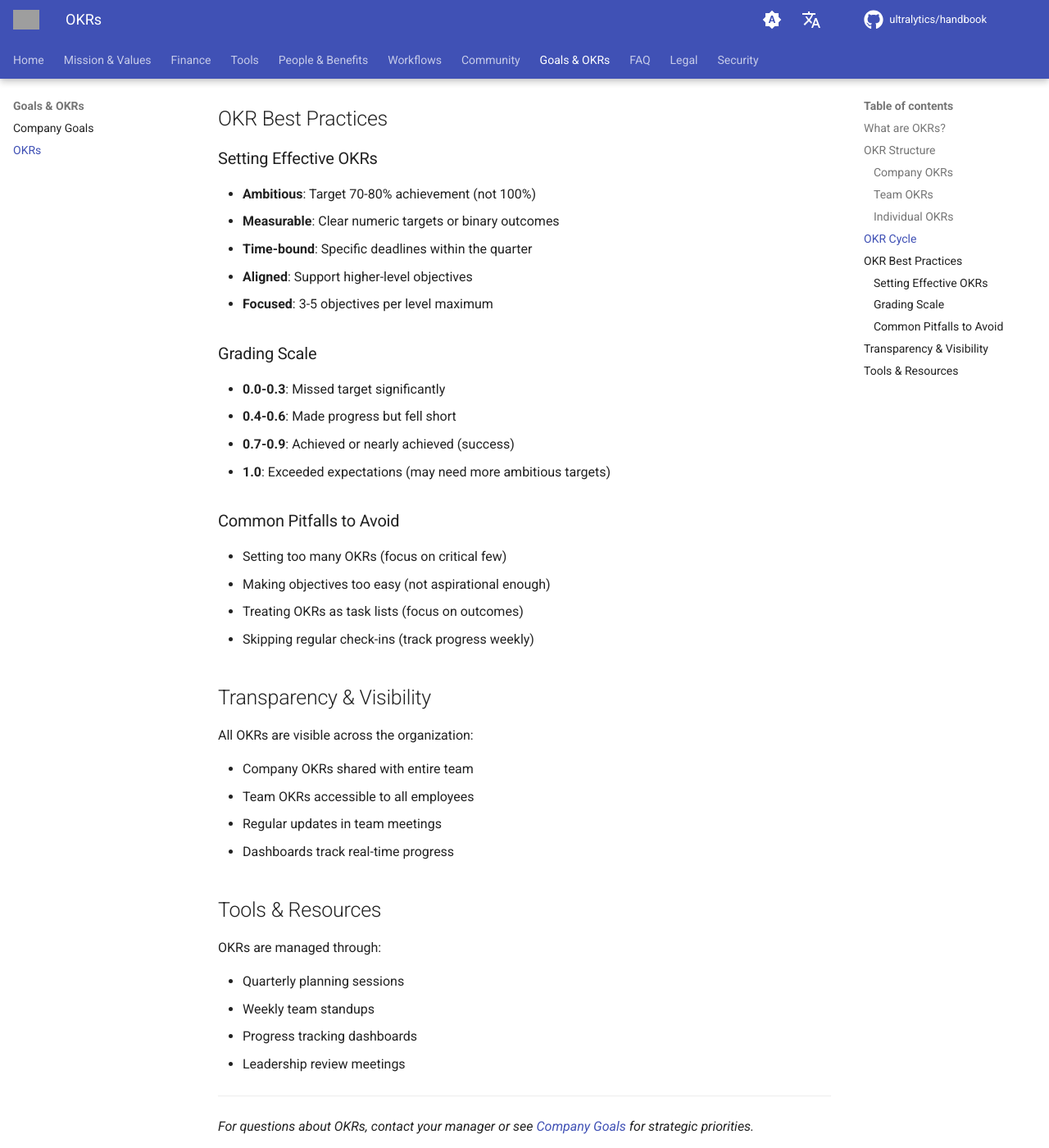
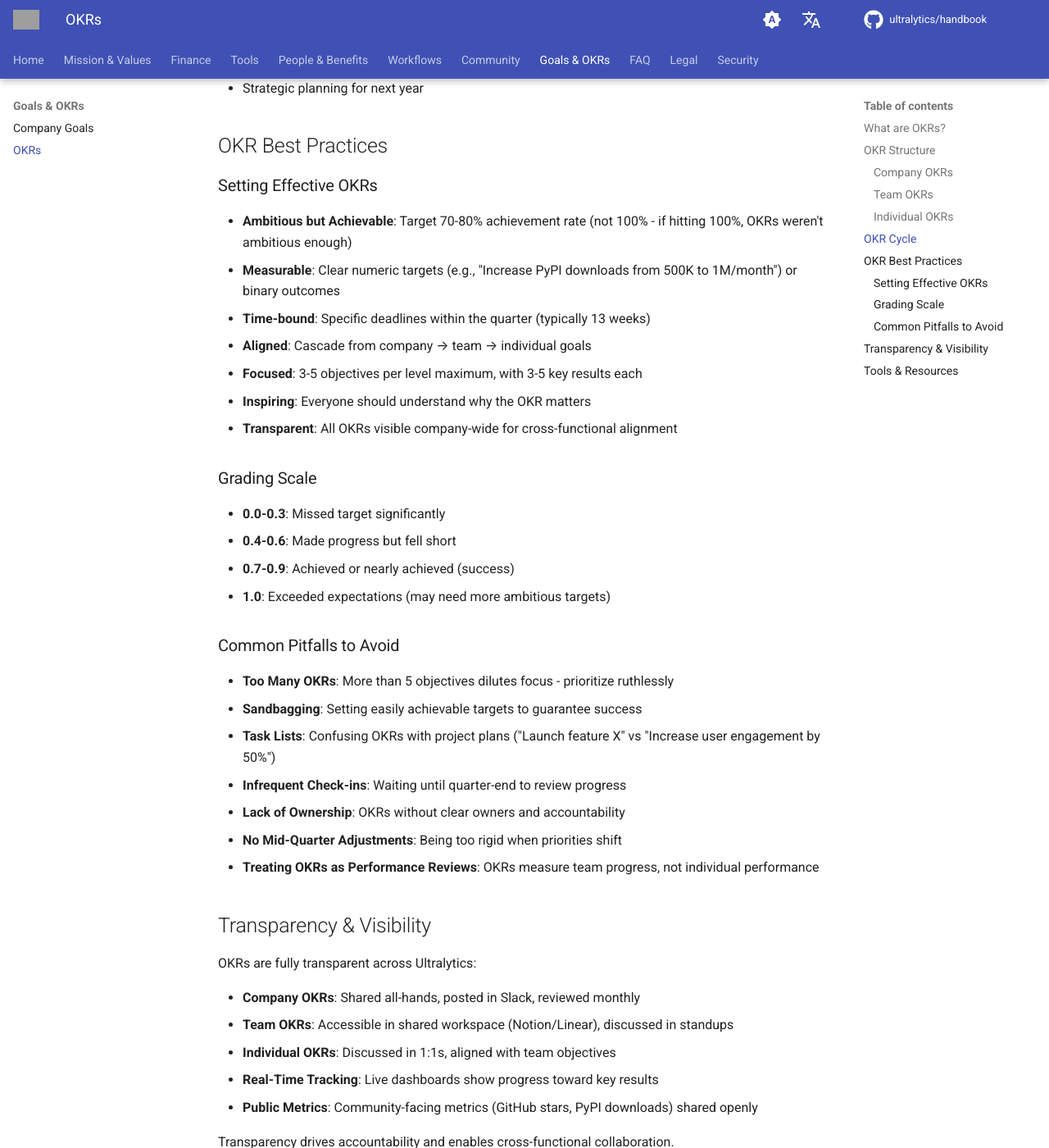
Before and after one commit to ultralytics/handbook, an MkDocs documentation site: the page built from docs/en/goals/okrs.md, in a window 1280 px wide and 1400 px high, scrolled down 1242 px. Shown: the whole window at 82% size. Built offline with MkDocs 1.6.1 and Material for MkDocs 9.7.7, drawn with Linux system fonts in a browser that asks for light colours; comment, search, counter and statistics services are not loaded; some of the changed text lies outside the part shown; grey boxes are pictures that could not be loaded.

```diff
--- a/docs/en/goals/okrs.md
+++ b/docs/en/goals/okrs.md
@@ -7,10 +7,11 @@ keywords: Ultralytics OKRs, objectives and key results, goal setting, performanc
 
 ## What are OKRs?
 
-OKRs (Objectives and Key Results) are our goal-setting framework for aligning teams and measuring progress:
+OKRs (Objectives and Key Results) are our goal-setting framework for aligning teams and measuring progress. Used by Google, Intel, and leading startups, OKRs help us focus on what matters most:
 
-- **Objectives**: Qualitative goals describing what we want to achieve
-- **Key Results**: Quantitative metrics measuring progress toward objectives
+- **Objectives**: Qualitative, ambitious goals describing what we want to achieve
+- **Key Results**: 3-5 quantitative, time-bound metrics measuring progress toward objectives
+- **Initiatives**: The specific projects and tasks we'll execute to achieve key results
 
 ## OKR Structure
 
@@ -45,11 +46,13 @@ Team members set personal OKRs in collaboration with their managers, supporting
 
 ### Setting Effective OKRs
 
-- **Ambitious**: Target 70-80% achievement (not 100%)
-- **Measurable**: Clear numeric targets or binary outcomes
-- **Time-bound**: Specific deadlines within the quarter
-- **Aligned**: Support higher-level objectives
-- **Focused**: 3-5 objectives per level maximum
+- **Ambitious but Achievable**: Target 70-80% achievement rate (not 100% - if hitting 100%, OKRs weren't ambitious enough)
+- **Measurable**: Clear numeric targets (e.g., "Increase PyPI downloads from 500K to 1M/month") or binary outcomes
+- **Time-bound**: Specific deadlines within the quarter (typically 13 weeks)
+- **Aligned**: Cascade from company → team → individual goals
+- **Focused**: 3-5 objectives per level maximum, with 3-5 key results each
+- **Inspiring**: Everyone should understand why the OKR matters
+- **Transparent**: All OKRs visible company-wide for cross-functional alignment
 
 ### Grading Scale
 
@@ -60,19 +63,25 @@ Team members set personal OKRs in collaboration with their managers, supporting
 
 ### Common Pitfalls to Avoid
 
-- Setting too many OKRs (focus on critical few)
-- Making objectives too easy (not aspirational enough)
-- Treating OKRs as task lists (focus on outcomes)
-- Skipping regular check-ins (track progress weekly)
+- **Too Many OKRs**: More than 5 objectives dilutes focus - prioritize ruthlessly
+- **Sandbagging**: Setting easily achievable targets to guarantee success
+- **Task Lists**: Confusing OKRs with project plans ("Launch feature X" vs "Increase user engagement by 50%")
+- **Infrequent Check-ins**: Waiting until quarter-end to review progress
+- **Lack of Ownership**: OKRs without clear owners and accountability
+- **No Mid-Quarter Adjustments**: Being too rigid when priorities shift
+- **Treating OKRs as Performance Reviews**: OKRs measure team progress, not individual performance
 
 ## Transparency & Visibility
 
-All OKRs are visible across the organization:
+OKRs are fully transparent across Ultralytics:
 
-- Company OKRs shared with entire team
-- Team OKRs accessible to all employees
-- Regular updates in team meetings
-- Dashboards track real-time progress
+- **Company OKRs**: Shared all-hands, posted in Slack, reviewed monthly
+- **Team OKRs**: Accessible in shared workspace (Notion/Linear), discussed in standups
+- **Individual OKRs**: Discussed in 1:1s, aligned with team objectives
+- **Real-Time Tracking**: Live dashboards show progress toward key results
+- **Public Metrics**: Community-facing metrics (GitHub stars, PyPI downloads) shared openly
+
+Transparency drives accountability and enables cross-functional collaboration.
 
 ## Tools & Resources
 
```
Also changed, not shown: docs/en/index.md (+2 -0 lines), docs/en/people/onboarding.md (added, +266 -0 lines).
